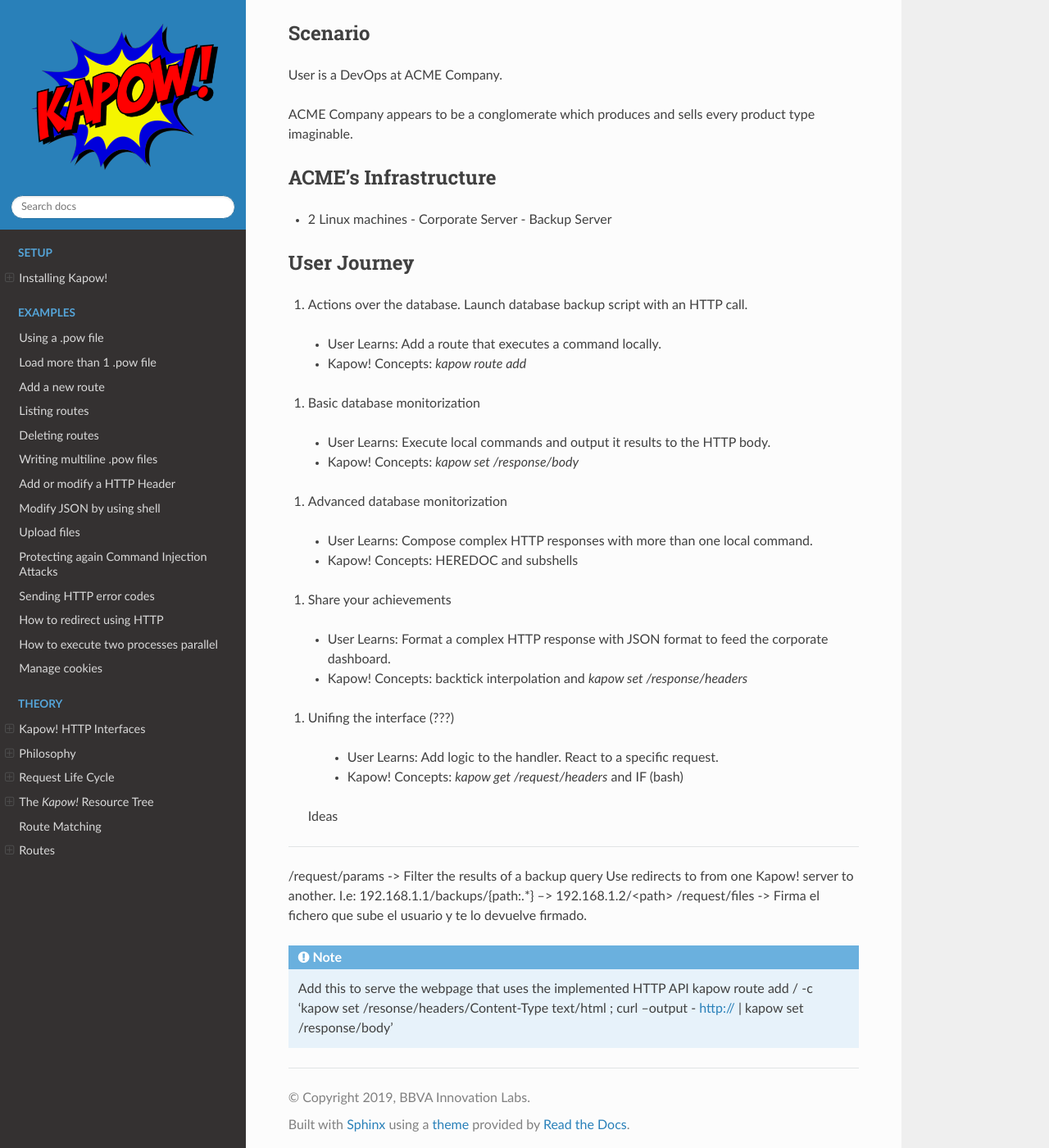
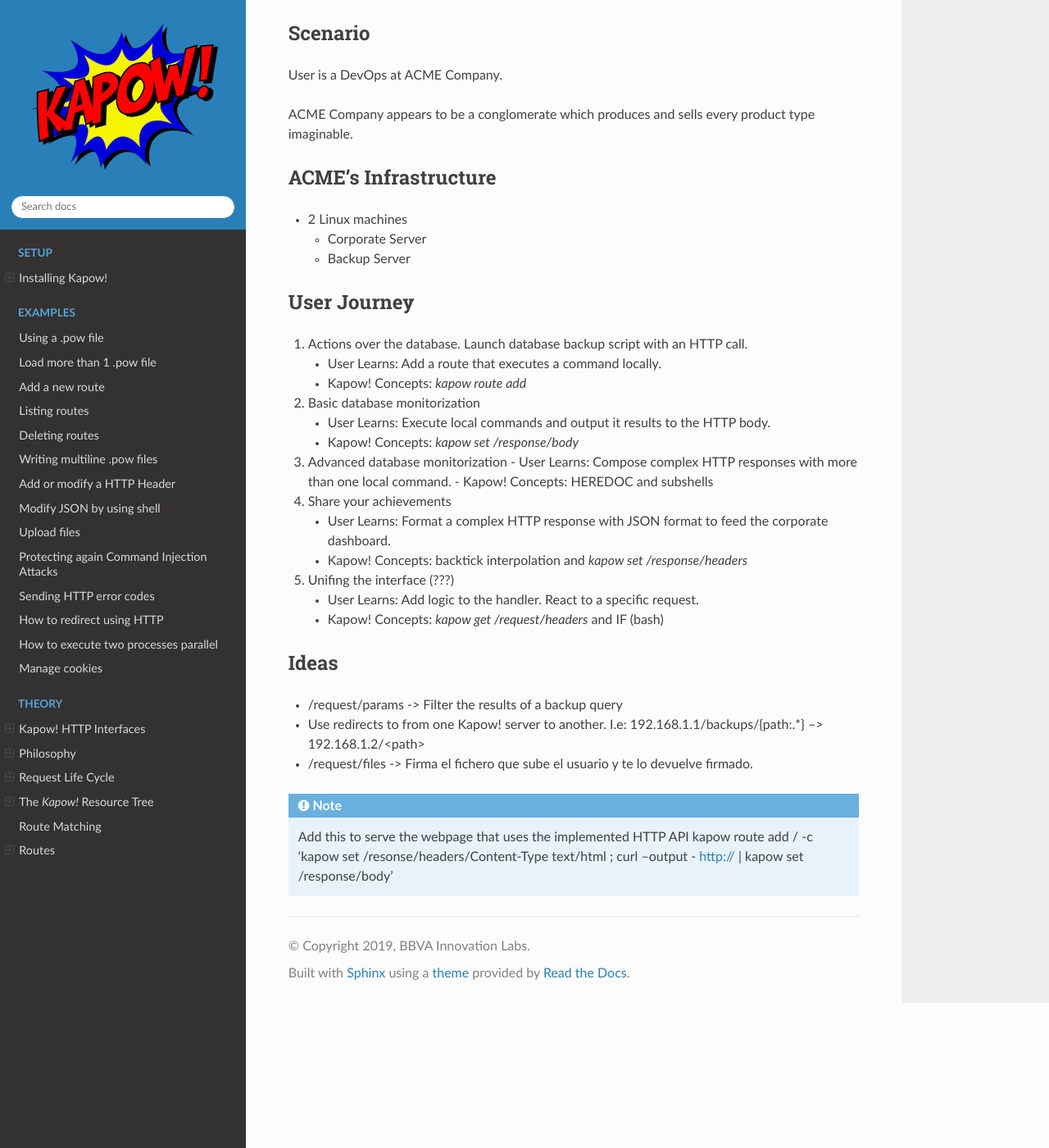
Before and after one commit to BBVA/kapow, a Sphinx documentation site: the page built from docs/source/tutorial/_brainstorm.rst, in a window 1280 px wide and 1400 px high, scrolled down 584 px. Shown: the whole window at 82% size. Built offline with Sphinx 7.4.7 and the Read the Docs theme 2.0.0, drawn with Linux system fonts in a browser that asks for light colours; pages that are not in the unit, such as notebooks, are missing from menus.

```diff
--- a/docs/source/tutorial/_brainstorm.rst
+++ b/docs/source/tutorial/_brainstorm.rst
@@ -31,6 +31,7 @@ ACME's Infrastructure
 ---------------------
 
 - 2 Linux machines
+
   - Corporate Server
   - Backup Server
 
@@ -38,28 +39,36 @@ User Journey
 ------------
 
 #. Actions over the database. Launch database backup script with an HTTP call.
-  - User Learns: Add a route that executes a command locally.
-  - Kapow! Concepts: `kapow route add`
+
+   - User Learns: Add a route that executes a command locally.
+   - Kapow! Concepts: `kapow route add`
+
 #. Basic database monitorization
-  - User Learns: Execute local commands and output it results to the HTTP body.
-  - Kapow! Concepts: `kapow set /response/body`
+
+   - User Learns: Execute local commands and output it results to the HTTP body.
+   - Kapow! Concepts: `kapow set /response/body`
+
 #. Advanced database monitorization
-  - User Learns: Compose complex HTTP responses with more than one local command.
-  - Kapow! Concepts: HEREDOC and subshells
+   - User Learns: Compose complex HTTP responses with more than one local command.
+   - Kapow! Concepts: HEREDOC and subshells
+
 #. Share your achievements
-  - User Learns: Format a complex HTTP response with JSON format to feed the corporate dashboard.
-  - Kapow! Concepts: backtick interpolation and `kapow set /response/headers`
+
+   - User Learns: Format a complex HTTP response with JSON format to feed the corporate dashboard.
+   - Kapow! Concepts: backtick interpolation and `kapow set /response/headers`
+
 #. Unifing the interface (???)
-  - User Learns: Add logic to the handler. React to a specific request.
-  - Kapow! Concepts: `kapow get /request/headers` and IF (bash)
+
+   - User Learns: Add logic to the handler. React to a specific request.
+   - Kapow! Concepts: `kapow get /request/headers` and IF (bash)
 
 
- Ideas
-------
+Ideas
+-----
 
-/request/params -> Filter the results of a backup query
-Use redirects to from one Kapow! server to another. I.e: 192.168.1.1/backups/{path:.*} --> 192.168.1.2/<path>
-/request/files -> Firma el fichero que sube el usuario y te lo devuelve firmado.
+- /request/params -> Filter the results of a backup query
+- Use redirects to from one Kapow! server to another. I.e: 192.168.1.1/backups/{path:.*} --> 192.168.1.2/<path>
+- /request/files -> Firma el fichero que sube el usuario y te lo devuelve firmado.
 
 
 .. note::
```
